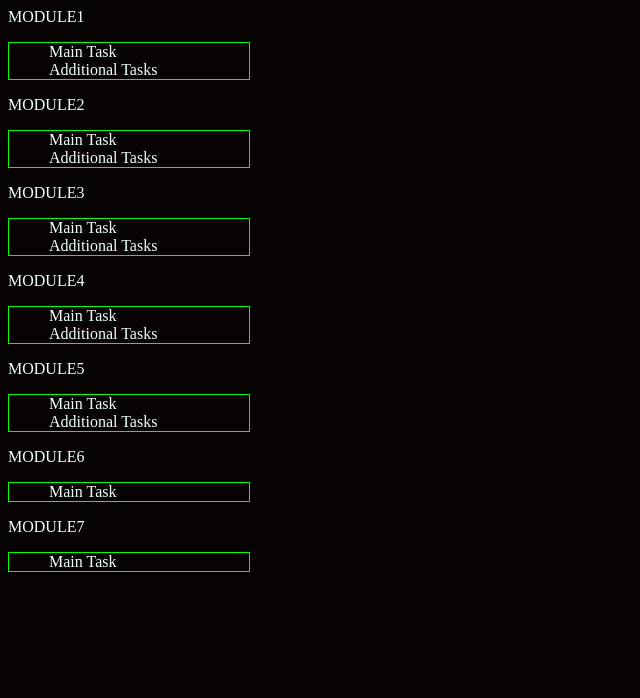
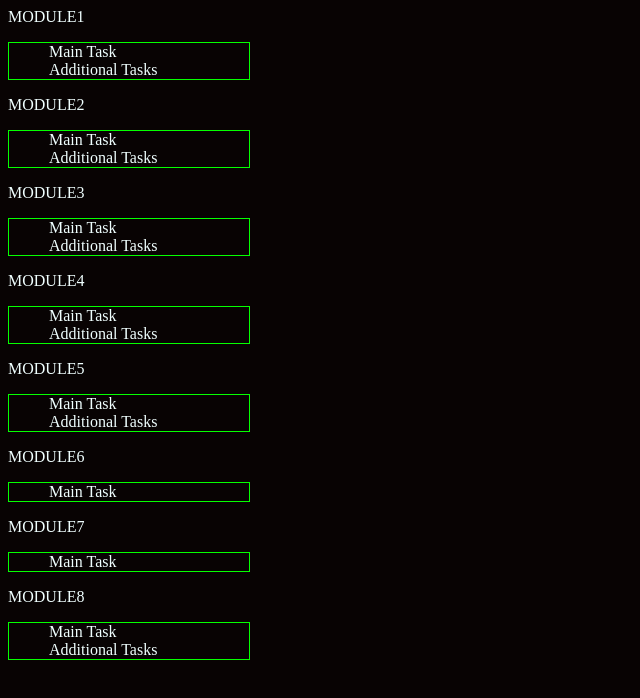
Before and after one commit to Glebaz66/homework_js, a plain HTML site: page index.html in a window 1280 px wide. Shown: the whole page, without its empty margins (0-640 px from the left). Drawn offline with Linux system fonts and the light colour scheme.

Commit message:
Update index.html

```diff
--- a/index.html
+++ b/index.html
@@ -56,3 +56,8 @@
         <li><a href="module7/main/index.html" target="_blank">main task</a></li>
         <!-- <li><a href="module5/add/index.html" target="_blank">additional tasks</a></li> -->
     </ul>
+<p>module8</p>
+    <ul>
+        <li><a href="module8/main/index.html" target="_blank">main task</a></li>
+        <li><a href="module8/add/index.html" target="_blank">additional tasks</a></li>
+    </ul>
```
